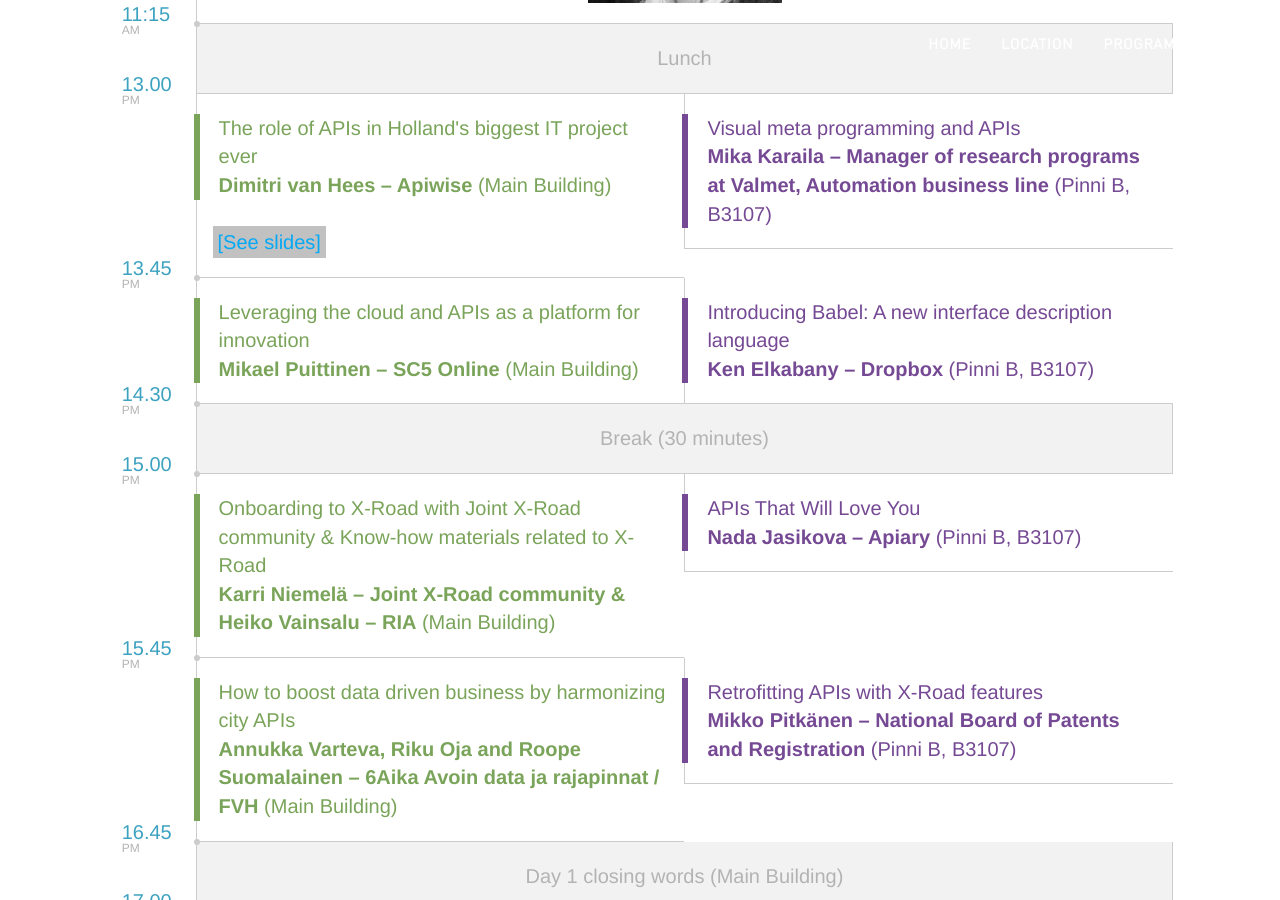
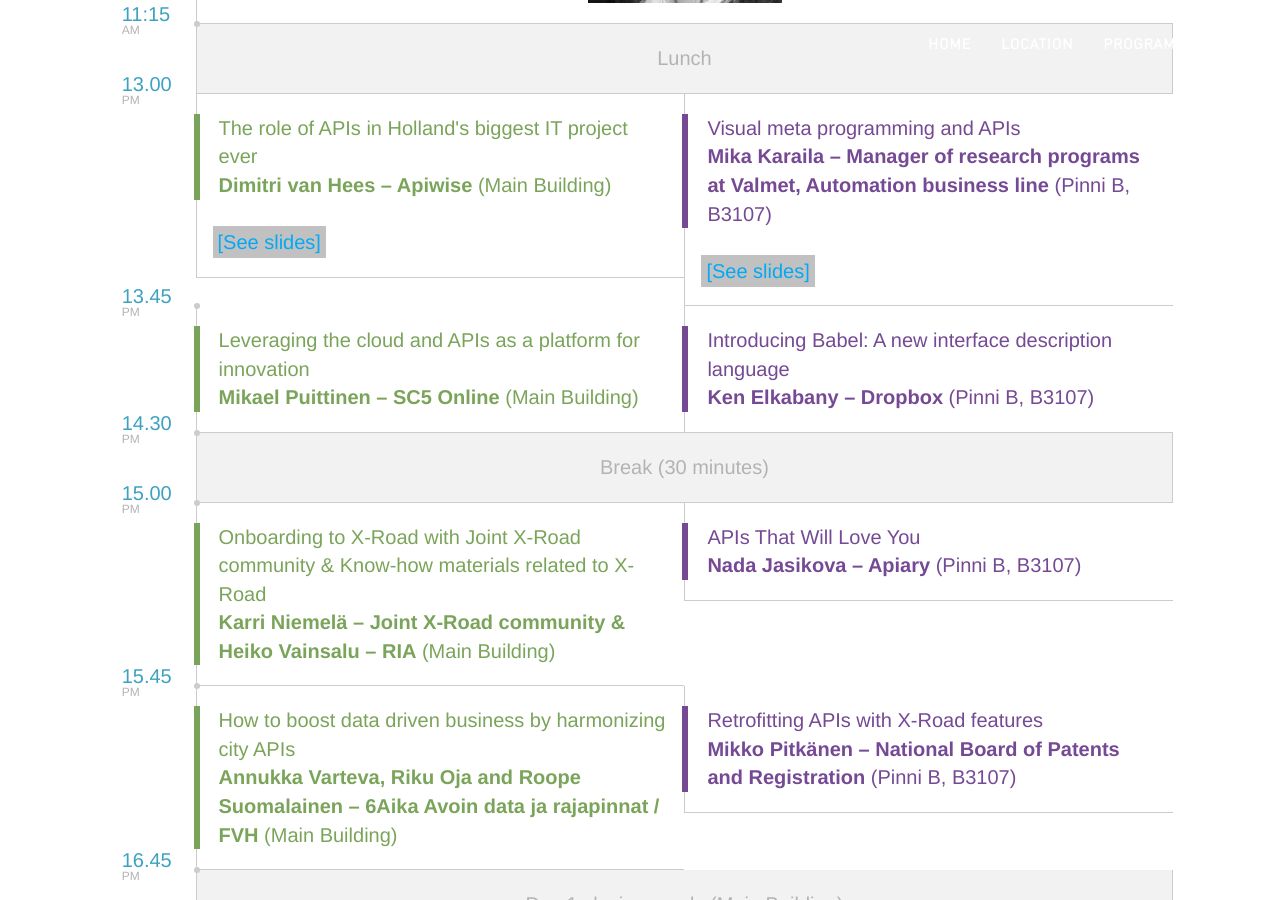
Before and after one commit to apidaysnordic/apidaysnordic.github.io, a Jekyll site: the page built from programme/index.md, in a window 1280 px wide and 900 px high, scrolled down 2213 px. Built offline with Jekyll 4.4.1, drawn with Linux system fonts in a browser that asks for light colours; some web fonts are replaced; comment, search, counter and statistics services are not loaded.

Commit message:
Update programme.html

```diff
--- a/_layouts/programme.html
+++ b/_layouts/programme.html
@@ -193,10 +193,9 @@
                                     Visual meta programming and APIs
                                     <br>
                                     <strong>Mika Karaila &ndash; Manager of research programs at Valmet, Automation business line</strong> (Pinni B, B3107)
-				  <!--  <br/>
-				    <img src="/images/speakers/mika-karaila.png" style="width:250px;"/>
-				     -->
-                                </a>
+				</a>
+                                <br/>
+                                <span><a href="https://github.com/apidaysnordic/apidaysnordic.github.io/raw/master/presentations/KARAILA-API_Days_Nordic_2016_Karaila_v1.pdf" style="background-color:#c1c1c1;color:#03a9f4; padding:5px;margin-top:20px;" target="top">[See slides]</a></span>
                             </div>
                         </div>
                     </div>
```
